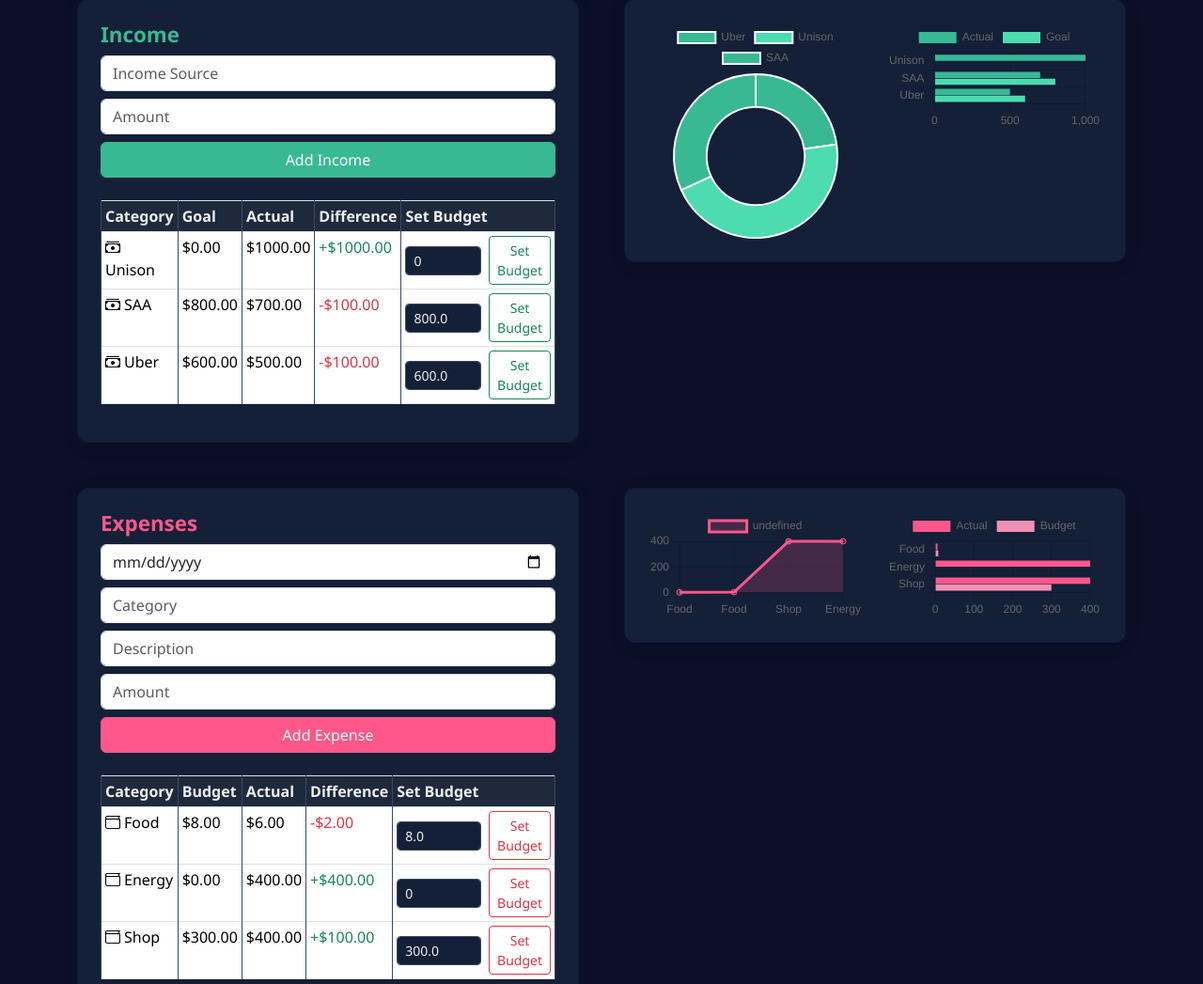
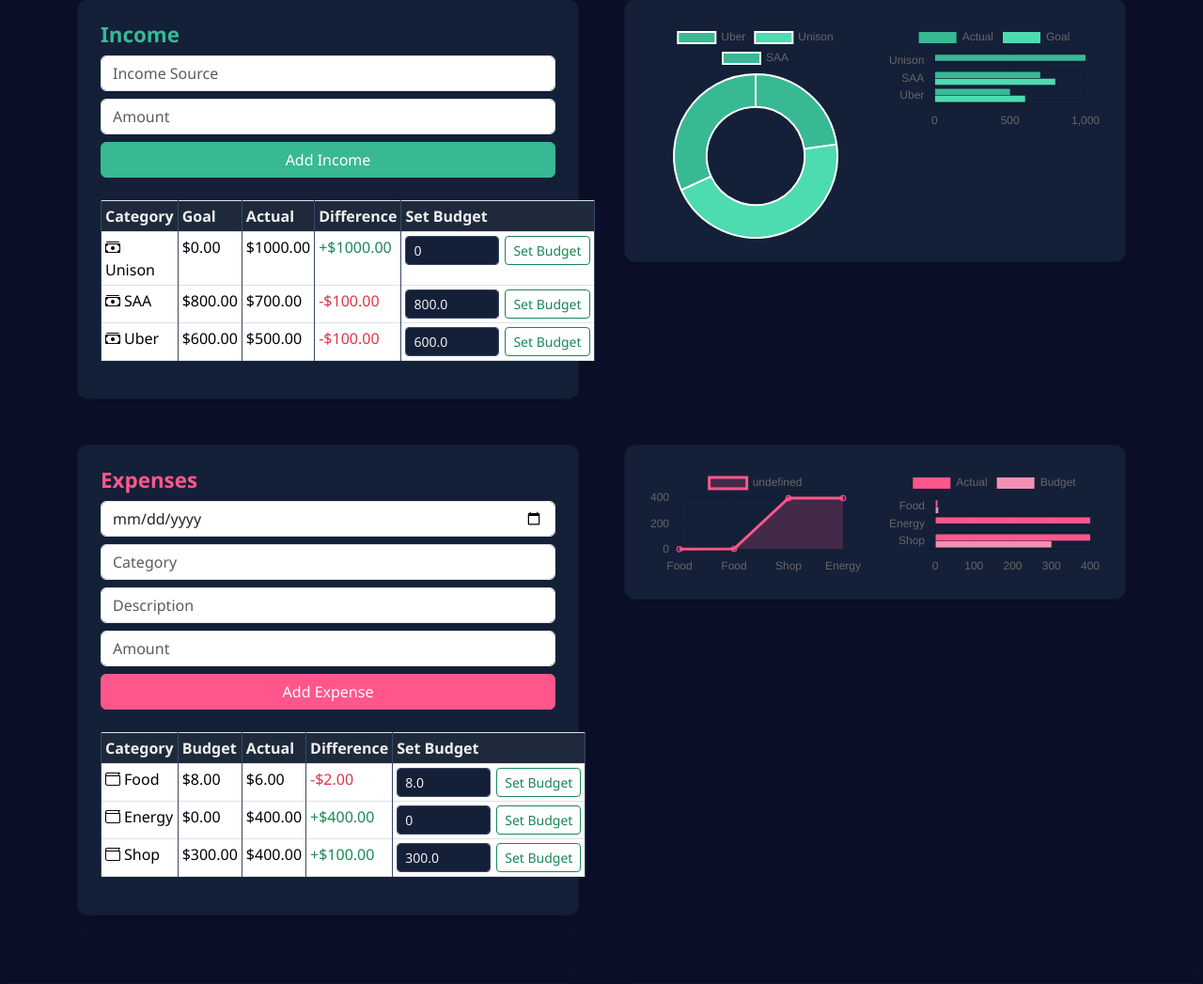
Before and after one commit to Marmitt/smart-expense-tracker, a Flask app: page / in a window 1280 px wide. Shown: the part 337-1384 px from the top of the page at 94% size. Run offline with Flask 3, Linux system fonts and the light colour scheme; a user stored in the database is signed in; data comes from the database, SQL or seed files in the repository; both versions use the stored data as it was after the commit; data that the repository does not hold is empty.

Commit message:
Aligned table inputs/buttons horizontally for budget setting

```diff
--- a/static/css/style.css
+++ b/static/css/style.css
@@ -84,3 +84,21 @@
   height: auto !important;
   max-height: 300px;
 }
+
+.table .set-budget-form {
+  display: flex;
+  flex-direction: row;
+  align-items: center;
+  gap: 6px;
+  justify-content: center;
+}
+
+.table .set-budget-form .form-control {
+  width: 100px;
+  flex: none;
+}
+
+.table .set-budget-form .btn {
+  white-space: nowrap;
+  flex: none;
+}
--- a/templates/expense_section.html
+++ b/templates/expense_section.html
@@ -30,12 +30,13 @@
               </td>
               <td>
                 <form method="POST" action="/set_goal" class="set-budget-form">
-                  <input type="hidden" name="name" value="{{ expense.label }}">
-                  <input type="hidden" name="type" value="expense">
+                  <input type="hidden" name="name" value="{{ expense.label }}"> <!-- for expense use expense.label -->
+                  <input type="hidden" name="type" value="expense"> <!-- or expense -->
                   <input type="number" name="amount" step="0.01" value="{{ expense.goal }}" class="form-control form-control-sm">
-                  <button class="btn btn-sm btn-outline-danger">Set Budget</button>
+                  <button class="btn btn-sm btn-outline-success">Set Budget</button> <!-- for expense use btn-outline-danger -->
                 </form>
               </td>
+
             </tr>
             {% endfor %}
           </tbody>
--- a/templates/income_section.html
+++ b/templates/income_section.html
@@ -28,10 +28,10 @@
               </td>
               <td>
                 <form method="POST" action="/set_goal" class="set-budget-form">
-                  <input type="hidden" name="name" value="{{ income.label }}">
-                  <input type="hidden" name="type" value="income">
+                  <input type="hidden" name="name" value="{{ income.label }}"> <!-- for expense use expense.label -->
+                  <input type="hidden" name="type" value="income"> <!-- or expense -->
                   <input type="number" name="amount" step="0.01" value="{{ income.goal }}" class="form-control form-control-sm">
-                  <button class="btn btn-sm btn-outline-success">Set Budget</button>
+                  <button class="btn btn-sm btn-outline-success">Set Budget</button> <!-- for expense use btn-outline-danger -->
                 </form>
               </td>
             </tr>
```
Also changed, not shown: instance/budget.db.
